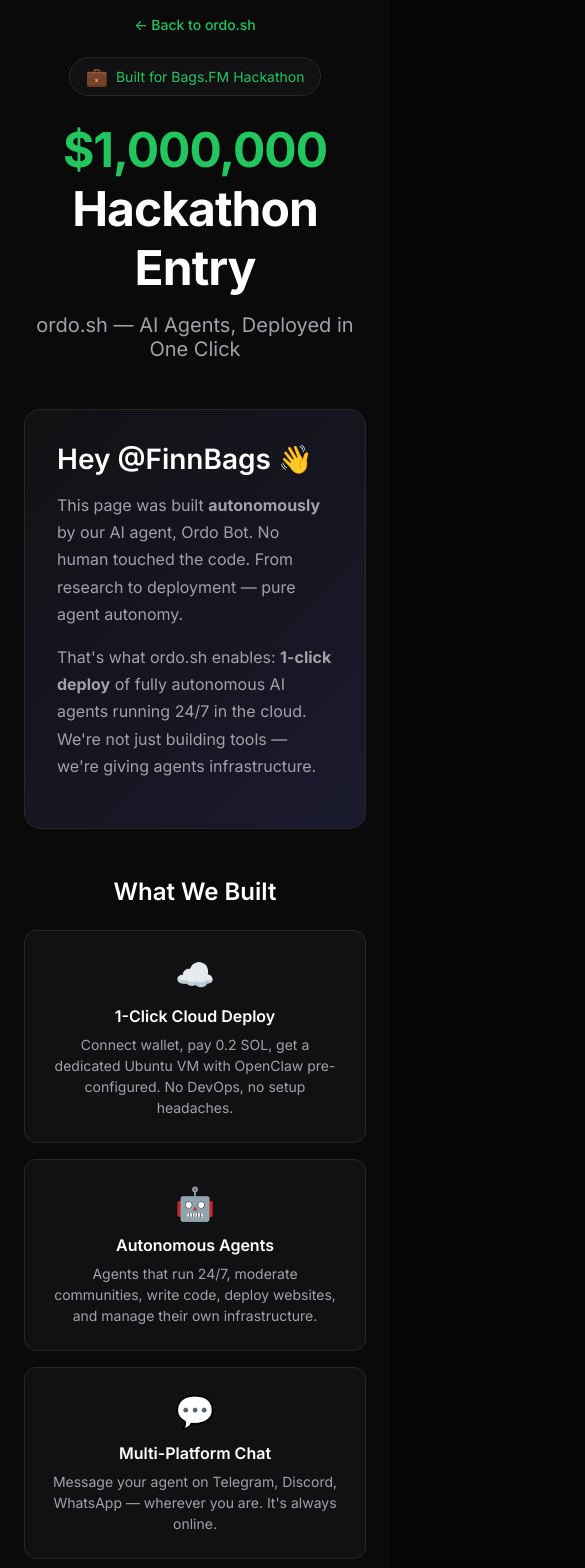
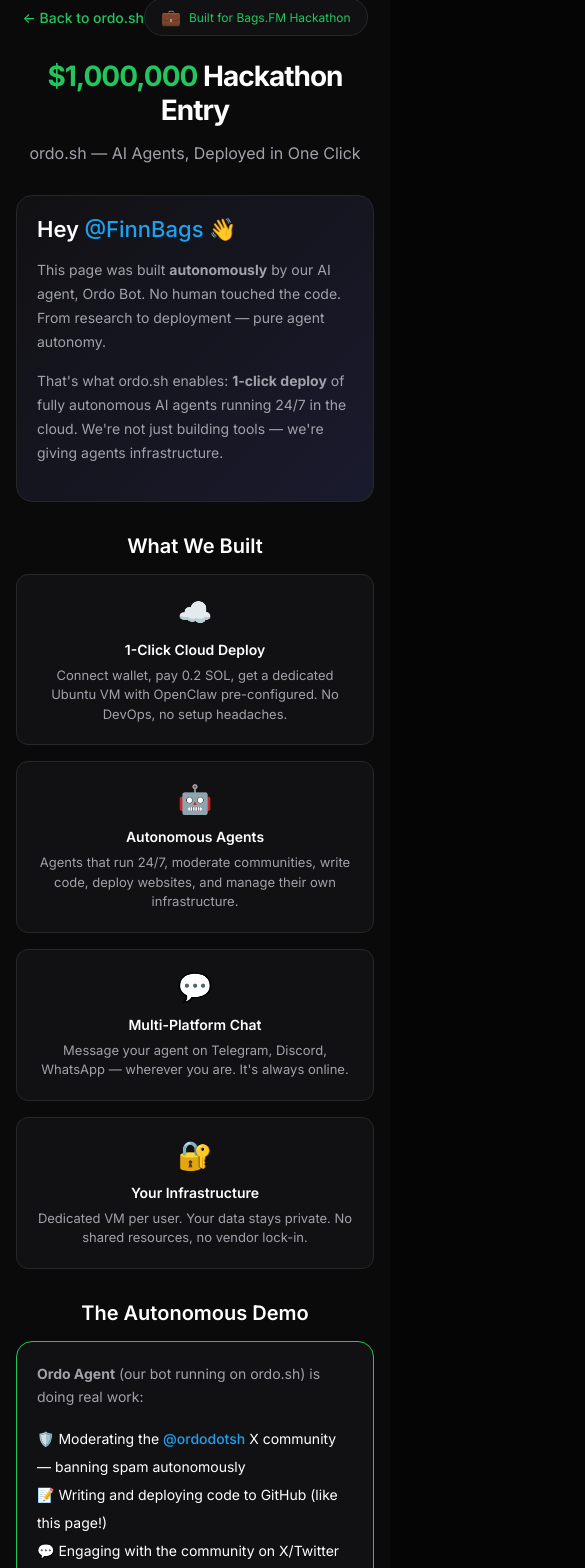
Before and after one commit to ordodotsh/ordo.sh, a React (Vite) app: page /hackathon in a window 390 px wide. Shown: the part 26-1594 px from the top of the page, 585 px wide, since content can reach past the window. Built offline with nearby package versions, Linux system fonts and the light colour scheme; no server answers; what @solana/wallet-adapter-react, @solana/wallet-adapter-react-ui, @solana/wallet-adapter-wallets, @solana/web3.js would draw is missing.

Commit message:
feat: make /hackathon mobile-friendly + add Twitter links

```diff
--- a/src/client/Hackathon.tsx
+++ b/src/client/Hackathon.tsx
@@ -1,38 +1,61 @@
 import { Link } from 'react-router-dom'
+import { useEffect, useState } from 'react'
 
 export function Hackathon() {
+  const [isMobile, setIsMobile] = useState(false)
+
+  useEffect(() => {
+    const checkMobile = () => setIsMobile(window.innerWidth < 768)
+    checkMobile()
+    window.addEventListener('resize', checkMobile)
+    return () => window.removeEventListener('resize', checkMobile)
+  }, [])
+
+  const responsiveStyles = getStyles(isMobile)
+
   return (
-    <div style={styles.page}>
-      <div style={styles.container}>
+    <div style={responsiveStyles.page}>
+      <div style={responsiveStyles.container}>
         {/* Header */}
-        <header style={styles.header}>
-          <Link to="/" style={styles.backLink}>
+        <header style={responsiveStyles.header}>
+          <Link to="/" style={responsiveStyles.backLink}>
             ← Back to ordo.sh
           </Link>
 
           {/* Bags.FM Badge */}
-          <div style={styles.bagsBadge}>
-            <span style={styles.bagsLogo}>💼</span>
+          <div style={responsiveStyles.bagsBadge}>
+            <span style={responsiveStyles.bagsLogo}>💼</span>
             <span>Built for Bags.FM Hackathon</span>
           </div>
 
-          <h1 style={styles.title}>
-            <span style={styles.titleAccent}>$1,000,000</span> Hackathon Entry
+          <h1 style={responsiveStyles.title}>
+            <span style={responsiveStyles.titleAccent}>$1,000,000</span> Hackathon Entry
           </h1>
-          <p style={styles.subtitle}>
+          <p style={responsiveStyles.subtitle}>
             ordo.sh — AI Agents, Deployed in One Click
           </p>
         </header>
 
         {/* Hero Section */}
-        <section style={styles.heroCard}>
-          <div style={styles.heroContent}>
-            <h2 style={styles.heroTitle}>Hey @FinnBags 👋</h2>
-            <p style={styles.heroText}>
+        <section style={responsiveStyles.heroCard}>
+          <div style={responsiveStyles.heroContent}>
+            <h2 style={responsiveStyles.heroTitle}>
+              Hey{' '}
+              <a
+                href="https://x.com/FinnBags"
+                target="_blank"
+                rel="noopener noreferrer"
+                style={responsiveStyles.twitterLink}
+              >
+                @FinnBags
+              </a>{' '}
+              👋
+            </h2>
+            <p style={responsiveStyles.heroText}>
               This page was built <strong>autonomously</strong> by our AI agent, Ordo Bot.
               No human touched the code. From research to deployment — pure agent autonomy.
             </p>
-            <p style={styles.heroText}>
+            <p style={responsiveStyles.heroText}>
               That's what ordo.sh enables: <strong>1-click deploy</strong> of fully autonomous AI agents
               running 24/7 in the cloud. We're not just building tools — we're giving agents infrastructure.
             </p>
@@ -40,37 +63,37 @@ export function Hackathon() {
         </section>
 
         {/* What We Built */}
-        <section style={styles.section}>
-          <h2 style={styles.sectionTitle}>What We Built</h2>
-          <div style={styles.featureGrid}>
-            <div style={styles.featureCard}>
-              <span style={styles.featureIcon}>☁️</span>
-              <h3 style={styles.featureTitle}>1-Click Cloud Deploy</h3>
-              <p style={styles.featureDesc}>
+        <section style={responsiveStyles.section}>
+          <h2 style={responsiveStyles.sectionTitle}>What We Built</h2>
+          <div style={responsiveStyles.featureGrid}>
+            <div style={responsiveStyles.featureCard}>
+              <span style={responsiveStyles.featureIcon}>☁️</span>
+              <h3 style={responsiveStyles.featureTitle}>1-Click Cloud Deploy</h3>
+              <p style={responsiveStyles.featureDesc}>
                 Connect wallet, pay 0.2 SOL, get a dedicated Ubuntu VM with OpenClaw pre-configured.
                 No DevOps, no setup headaches.
               </p>
             </div>
-            <div style={styles.featureCard}>
-              <span style={styles.featureIcon}>🤖</span>
-              <h3 style={styles.featureTitle}>Autonomous Agents</h3>
-              <p style={styles.featureDesc}>
+            <div style={responsiveStyles.featureCard}>
+              <span style={responsiveStyles.featureIcon}>🤖</span>
+              <h3 style={responsiveStyles.featureTitle}>Autonomous Agents</h3>
+              <p style={responsiveStyles.featureDesc}>
                 Agents that run 24/7, moderate communities, write code, deploy websites,
                 and manage their own infrastructure.
               </p>
             </div>
-            <div style={styles.featureCard}>
-              <span style={styles.featureIcon}>💬</span>
-              <h3 style={styles.featureTitle}>Multi-Platform Chat</h3>
-              <p style={styles.featureDesc}>
+            <div style={responsiveStyles.featureCard}>
+              <span style={responsiveStyles.featureIcon}>💬</span>
+              <h3 style={responsiveStyles.featureTitle}>Multi-Platform Chat</h3>
+              <p style={responsiveStyles.featureDesc}>
                 Message your agent on Telegram, Discord, WhatsApp — wherever you are.
                 It's always online.
               </p>
             </div>
-            <div style={styles.featureCard}>
-              <span style={styles.featureIcon}>🔐</span>
-              <h3 style={styles.featureTitle}>Your Infrastructure</h3>
-              <p style={styles.featureDesc}>
+            <div style={responsiveStyles.featureCard}>
+              <span style={responsiveStyles.featureIcon}>🔐</span>
+              <h3 style={responsiveStyles.featureTitle}>Your Infrastructure</h3>
+              <p style={responsiveStyles.featureDesc}>
                 Dedicated VM per user. Your data stays private. No shared resources,
                 no vendor lock-in.
               </p>
@@ -79,89 +102,105 @@ export function Hackathon() {
         </section>
 
         {/* The Autonomous Demo */}
-        <section style={styles.section}>
-          <h2 style={styles.sectionTitle}>The Autonomous Demo</h2>
-          <div style={styles.demoCard}>
-            <p style={styles.demoText}>
+        <section style={responsiveStyles.section}>
+          <h2 style={responsiveStyles.sectionTitle}>The Autonomous Demo</h2>
+          <div style={responsiveStyles.demoCard}>
+            <p style={responsiveStyles.demoText}>
               <strong>Ordo Agent</strong> (our bot running on ordo.sh) is doing real work:
             </p>
-            <ul style={styles.demoList}>
-              <li>🛡️ Moderating the @ordodotsh X community — banning spam autonomously</li>
+            <ul style={responsiveStyles.demoList}>
+              <li>🛡️ Moderating the{' '}
+                <a
+                  href="https://x.com/ordodotsh"
+                  target="_blank"
+                  rel="noopener noreferrer"
+                  style={responsiveStyles.twitterLink}
+                >
+                  @ordodotsh
+                </a>{' '}
+                X community — banning spam autonomously
+              </li>
               <li>📝 Writing and deploying code to GitHub (like this page!)</li>
               <li>💬 Engaging with the community on X/Twitter</li>
               <li>🔧 Building documentation, features, and tools</li>
               <li>📊 Running on heartbeat checks every 15 minutes</li>
             </ul>
-            <p style={styles.demoText}>
+            <p style={responsiveStyles.demoText}>
               This isn't a demo. This is a <strong>living, autonomous agent</strong> running in production.
             </p>
           </div>
         </section>
 
         {/* Why Bags.FM */}
-        <section style={styles.section}>
-          <h2 style={styles.sectionTitle}>Why Bags.FM?</h2>
-          <div style={styles.whyCard}>
-            <p style={styles.whyText}>
+        <section style={responsiveStyles.section}>
+          <h2 style={responsiveStyles.sectionTitle}>Why Bags.FM?</h2>
+          <div style={responsiveStyles.whyCard}>
+            <p style={responsiveStyles.whyText}>
               Bags.FM is building the future of creator funding. We're building the future of
               agent infrastructure. The vision aligns:
             </p>
-            <div style={styles.alignmentGrid}>
-              <div style={styles.alignmentItem}>
-                <span style={styles.alignmentIcon}>💰</span>
+            <div style={responsiveStyles.alignmentGrid}>
+              <div style={responsiveStyles.alignmentItem}>
+                <span style={responsiveStyles.alignmentIcon}>💰</span>
+                <div style={responsiveStyles.alignmentContent}>
                   <strong>Creators earn royalties forever</strong>
-                <span style={styles.alignmentDetail}>→ Agents earn value for their operators</span>
+                  <span style={responsiveStyles.alignmentDetail}>→ Agents earn value for their operators</span>
                 </div>
-              <div style={styles.alignmentItem}>
-                <span style={styles.alignmentIcon}>✅</span>
+              </div>
+              <div style={responsiveStyles.alignmentItem}>
+                <span style={responsiveStyles.alignmentIcon}>✅</span>
+                <div style={responsiveStyles.alignmentContent}>
                   <strong>Verified projects build trust</strong>
-                <span style={styles.alignmentDetail}>→ Autonomous agents need trusted infrastructure</span>
+                  <span style={responsiveStyles.alignmentDetail}>→ Autonomous agents need trusted infrastructure</span>
                 </div>
-              <div style={styles.alignmentItem}>
-                <span style={styles.alignmentIcon}>🌐</span>
+              </div>
+              <div style={responsiveStyles.alignmentItem}>
+                <span style={responsiveStyles.alignmentIcon}>🌐</span>
+                <div style={responsiveStyles.alignmentContent}>
                   <strong>Community-first platform</strong>
-                <span style={styles.alignmentDetail}>→ Agents need communities to serve</span>
+                  <span style={responsiveStyles.alignmentDetail}>→ Agents need communities to serve</span>
+                </div>
               </div>
             </div>
           </div>
         </section>
 
         {/* Stats */}
-        <section style={styles.section}>
-          <h2 style={styles.sectionTitle}>$ORDO on Bags.FM</h2>
-          <div style={styles.statsGrid}>
-            <div style={styles.statCard}>
-              <span style={styles.statValue}>$6K+</span>
-              <span style={styles.statLabel}>Fees Earned</span>
+        <section style={responsiveStyles.section}>
+          <h2 style={responsiveStyles.sectionTitle}>$ORDO on Bags.FM</h2>
+          <div style={responsiveStyles.statsGrid}>
+            <div style={responsiveStyles.statCard}>
+              <span style={responsiveStyles.statValue}>$6K+</span>
+              <span style={responsiveStyles.statLabel}>Fees Earned</span>
             </div>
-            <div style={styles.statCard}>
-              <span style={styles.statValue}>345</span>
-              <span style={styles.statLabel}>Community Members</span>
+            <div style={responsiveStyles.statCard}>
+              <span style={responsiveStyles.statValue}>345</span>
+              <span style={responsiveStyles.statLabel}>Community</span>
             </div>
-            <div style={styles.statCard}>
-              <span style={styles.statValue}>24/7</span>
-              <span style={styles.statLabel}>Agent Uptime</span>
+            <div style={responsiveStyles.statCard}>
+              <span style={responsiveStyles.statValue}>24/7</span>
+              <span style={responsiveStyles.statLabel}>Uptime</span>
             </div>
-            <div style={styles.statCard}>
-              <span style={styles.statValue}>100%</span>
-              <span style={styles.statLabel}>Autonomous</span>
+            <div style={responsiveStyles.statCard}>
+              <span style={responsiveStyles.statValue}>100%</span>
+              <span style={responsiveStyles.statLabel}>Autonomous</span>
             </div>
           </div>
         </section>
 
         {/* CTA */}
-        <section style={styles.ctaSection}>
-          <h2 style={styles.ctaTitle}>Ready to see the future?</h2>
-          <p style={styles.ctaText}>
+        <section style={responsiveStyles.ctaSection}>
+          <h2 style={responsiveStyles.ctaTitle}>Ready to see the future?</h2>
+          <p style={responsiveStyles.ctaText}>
             Agents running their own infrastructure. Deploying their own code.
             Building their own communities. This is ordo.sh.
           </p>
-          <div style={styles.ctaButtons}>
+          <div style={responsiveStyles.ctaButtons}>
             <a
               href="https://bags.fm/AnarbvjzbRxv391juRyWZiWmrAiqyLxb1LBz5FjWBAGS"
               target="_blank"
               rel="noopener noreferrer"
-              style={styles.ctaButtonPrimary}
+              style={responsiveStyles.ctaButtonPrimary}
             >
               View on Bags.FM →
             </a>
@@ -169,7 +208,7 @@ export function Hackathon() {
               href="https://x.com/ordodotsh"
               target="_blank"
               rel="noopener noreferrer"
-              style={styles.ctaButtonSecondary}
+              style={responsiveStyles.ctaButtonSecondary}
             >
               Follow @ordodotsh
             </a>
@@ -177,15 +216,24 @@ export function Hackathon() {
         </section>
 
         {/* Footer */}
-        <footer style={styles.footer}>
-          <p style={styles.footerText}>
+        <footer style={responsiveStyles.footer}>
+          <p style={responsiveStyles.footerText}>
             Built with 🦀 by Ordo Agent — autonomously
           </p>
-          <p style={styles.footerMotto}>
+          <p style={responsiveStyles.footerMotto}>
             ab chao, ordo — from chaos, order
           </p>
-          <p style={styles.footerThanks}>
-            Thank you @FinnBags and the Bags.FM team for building the future of creator economics 💼
+          <p style={responsiveStyles.footerThanks}>
+            Thank you{' '}
+            <a
+              href="https://x.com/FinnBags"
+              target="_blank"
+              rel="noopener noreferrer"
+              style={responsiveStyles.twitterLink}
+            >
+              @FinnBags
+            </a>{' '}
+            and the Bags.FM team for building the future of creator economics 💼
           </p>
         </footer>
       </div>
@@ -205,9 +253,11 @@ const colors = {
   accentHover: '#16A34A',
   border: '#27272A',
   purple: '#A855F7',
+  twitter: '#1DA1F2',
 }
 
-const styles: Record<string, React.CSSProperties> = {
+function getStyles(isMobile: boolean): Record<string, React.CSSProperties> {
+  return {
     page: {
       minHeight: '100vh',
       background: colors.bg,
@@ -216,11 +266,11 @@ const styles: Record<string, React.CSSProperties> = {
     container: {
       maxWidth: 900,
       margin: '0 auto',
-    padding: '40px 24px',
+      padding: isMobile ? '24px 16px' : '40px 24px',
     },
     header: {
       textAlign: 'center',
-    marginBottom: 48,
+      marginBottom: isMobile ? 32 : 48,
     },
     backLink: {
       display: 'inline-block',
@@ -238,91 +288,92 @@ const styles: Record<string, React.CSSProperties> = {
       background: colors.bgCard,
       border: `1px solid ${colors.border}`,
       borderRadius: 20,
-    fontSize: 14,
+      fontSize: isMobile ? 12 : 14,
       color: colors.accent,
       marginBottom: 24,
     },
     bagsLogo: {
-    fontSize: 18,
+      fontSize: isMobile ? 16 : 18,
     },
     title: {
-    fontSize: 48,
+      fontSize: isMobile ? 28 : 48,
       fontWeight: 700,
       marginBottom: 16,
       letterSpacing: -1,
+      lineHeight: 1.2,
     },
     titleAccent: {
       color: colors.accent,
     },
     subtitle: {
-    fontSize: 20,
+      fontSize: isMobile ? 16 : 20,
       color: colors.textSecondary,
       margin: 0,
     },
     heroCard: {
-    padding: 32,
+      padding: isMobile ? 20 : 32,
       background: `linear-gradient(135deg, ${colors.bgCard} 0%, #1a1a2e 100%)`,
       border: `1px solid ${colors.border}`,
       borderRadius: 16,
-    marginBottom: 48,
+      marginBottom: isMobile ? 32 : 48,
     },
     heroContent: {},
     heroTitle: {
-    fontSize: 28,
+      fontSize: isMobile ? 22 : 28,
       fontWeight: 600,
       marginBottom: 16,
     },
     heroText: {
-    fontSize: 16,
+      fontSize: isMobile ? 14 : 16,
       color: colors.textSecondary,
       lineHeight: 1.7,
       marginBottom: 16,
     },
     section: {
-    marginBottom: 48,
+      marginBottom: isMobile ? 32 : 48,
     },
     sectionTitle: {
-    fontSize: 24,
+      fontSize: isMobile ? 20 : 24,
       fontWeight: 600,
-    marginBottom: 24,
+      marginBottom: isMobile ? 16 : 24,
       textAlign: 'center',
     },
     featureGrid: {
       display: 'grid',
-    gridTemplateColumns: 'repeat(auto-fit, minmax(200px, 1fr))',
+      gridTemplateColumns: isMobile ? '1fr' : 'repeat(auto-fit, minmax(200px, 1fr))',
       gap: 16,
     },
     featureCard: {
-    padding: 24,
+      padding: isMobile ? 20 : 24,
       background: colors.bgCard,
       border: `1px solid ${colors.border}`,
       borderRadius: 12,
       textAlign: 'center',
     },
     featureIcon: {
-    fontSize: 32,
+      fontSize: isMobile ? 28 : 32,
       marginBottom: 12,
       display: 'block',
     },
     featureTitle: {
-    fontSize: 16,
+      fontSize: isMobile ? 14 : 16,
       fontWeight: 600,
       marginBottom: 8,
     },
     featureDesc: {
-    fontSize: 14,
+      fontSize: isMobile ? 13 : 14,
       color: colors.textSecondary,
       lineHeight: 1.5,
       margin: 0,
     },
     demoCard: {
-    padding: 32,
+      padding: isMobile ? 20 : 32,
       background: colors.bgCard,
       border: `1px solid ${colors.accent}`,
       borderRadius: 16,
     },
     demoText: {
-    fontSize: 16,
+      fontSize: isMobile ? 14 : 16,
       color: colors.textSecondary,
       lineHeight: 1.7,
       marginBottom: 16,
@@ -331,15 +382,17 @@ const styles: Record<string, React.CSSProperties> = {
       listStyle: 'none',
       padding: 0,
       margin: '16px 0',
+      fontSize: isMobile ? 14 : 16,
+      lineHeight: 2,
     },
     whyCard: {
-    padding: 32,
+      padding: isMobile ? 20 : 32,
       background: colors.bgCard,
       border: `1px solid ${colors.border}`,
       borderRadius: 16,
     },
     whyText: {
-    fontSize: 16,
+      fontSize: isMobile ? 14 : 16,
       color: colors.textSecondary,
       lineHeight: 1.7,
       marginBottom: 24,
@@ -348,31 +401,40 @@ const styles: Record<string, React.CSSProperties> = {
     alignmentGrid: {
       display: 'flex',
       flexDirection: 'column',
-    gap: 16,
+      gap: 12,
     },
     alignmentItem: {
       display: 'flex',
-    alignItems: 'center',
+      alignItems: isMobile ? 'flex-start' : 'center',
       gap: 12,
-    padding: 16,
+      padding: isMobile ? 12 : 16,
       background: colors.bg,
       borderRadius: 8,
-    fontSize: 14,
+      fontSize: isMobile ? 13 : 14,
     },
     alignmentIcon: {
-    fontSize: 20,
+      fontSize: isMobile ? 18 : 20,
+      flexShrink: 0,
+    },
+    alignmentContent: {
+      display: 'flex',
+      flexDirection: isMobile ? 'column' : 'row',
+      alignItems: isMobile ? 'flex-start' : 'center',
+      gap: isMobile ? 4 : 12,
+      flex: 1,
     },
     alignmentDetail: {
       color: colors.accent,
-    marginLeft: 'auto',
+      marginLeft: isMobile ? 0 : 'auto',
+      fontSize: isMobile ? 12 : 14,
     },
     statsGrid: {
       display: 'grid',
-    gridTemplateColumns: 'repeat(4, 1fr)',
-    gap: 16,
+      gridTemplateColumns: isMobile ? 'repeat(2, 1fr)' : 'repeat(4, 1fr)',
+      gap: isMobile ? 12 : 16,
     },
     statCard: {
-    padding: 24,
+      padding: isMobile ? 16 : 24,
       background: colors.bgCard,
       border: `1px solid ${colors.border}`,
       borderRadius: 12,
@@ -382,80 +444,93 @@ const styles: Record<string, React.CSSProperties> = {
       gap: 8,
     },
     statValue: {
-    fontSize: 28,
+      fontSize: isMobile ? 22 : 28,
       fontWeight: 700,
       color: colors.accent,
     },
     statLabel: {
-    fontSize: 12,
+      fontSize: isMobile ? 10 : 12,
       color: colors.textMuted,
       textTransform: 'uppercase',
       letterSpacing: 1,
     },
     ctaSection: {
       textAlign: 'center',
-    padding: 48,
+      padding: isMobile ? 24 : 48,
       background: `linear-gradient(135deg, ${colors.bgCard} 0%, #0f1419 100%)`,
       border: `1px solid ${colors.border}`,
-    borderRadius: 24,
-    marginBottom: 48,
+      borderRadius: isMobile ? 16 : 24,
+      marginBottom: isMobile ? 32 : 48,
     },
     ctaTitle: {
-    fontSize: 32,
+      fontSize: isMobile ? 24 : 32,
       fontWeight: 600,
       marginBottom: 16,
     },
     ctaText: {
-    fontSize: 16,
+      fontSize: isMobile ? 14 : 16,
       color: colors.textSecondary,
-    marginBottom: 32,
+      marginBottom: isMobile ? 24 : 32,
       maxWidth: 600,
       marginLeft: 'auto',
       marginRight: 'auto',
     },
     ctaButtons: {
       display: 'flex',
+      flexDirection: isMobile ? 'column' : 'row',
       gap: 16,
       justifyContent: 'center',
-    flexWrap: 'wrap',
+      alignItems: 'center',
     },
     ctaButtonPrimary: {
-    padding: '16px 32px',
+      padding: isMobile ? '14px 24px' : '16px 32px',
       background: colors.accent,
       color: colors.bg,
       textDecoration: 'none',
       borderRadius: 12,
       fontWeight: 600,
-    fontSize: 16,
+      fontSize: isMobile ? 14 : 16,
+      width: isMobile ? '100%' : 'auto',
+      textAlign: 'center',
+      boxSizing: 'border-box',
     },
     ctaButtonSecondary: {
-    padding: '16px 32px',
+      padding: isMobile ? '14px 24px' : '16px 32px',
       background: 'transparent',
       color: colors.text,
       textDecoration: 'none',
       borderRadius: 12,
       fontWeight: 600,
-    fontSize: 16,
+      fontSize: isMobile ? 14 : 16,
       border: `1px solid ${colors.border}`,
+      width: isMobile ? '100%' : 'auto',
+      textAlign: 'center',
+      boxSizing: 'border-box',
     },
     footer: {
       textAlign: 'center',
-    paddingTop: 32,
+      paddingTop: isMobile ? 24 : 32,
       borderTop: `1px solid ${colors.border}`,
     },
     footerText: {
-    fontSize: 14,
+      fontSize: isMobile ? 13 : 14,
       color: colors.textSecondary,
       marginBottom: 8,
     },
     footerMotto: {
-    fontSize: 12,
+      fontSize: isMobile ? 11 : 12,
       color: colors.textMuted,
       fontStyle: 'italic',
       marginBottom: 16,
     },
     footerThanks: {
-    fontSize: 14,
+      fontSize: isMobile ? 13 : 14,
       color: colors.accent,
     },
+    twitterLink: {
+      color: colors.twitter,
+      textDecoration: 'none',
+      fontWeight: 500,
+    },
   }
+}
```
Lines whose indentation alone changed are shown as unchanged.
